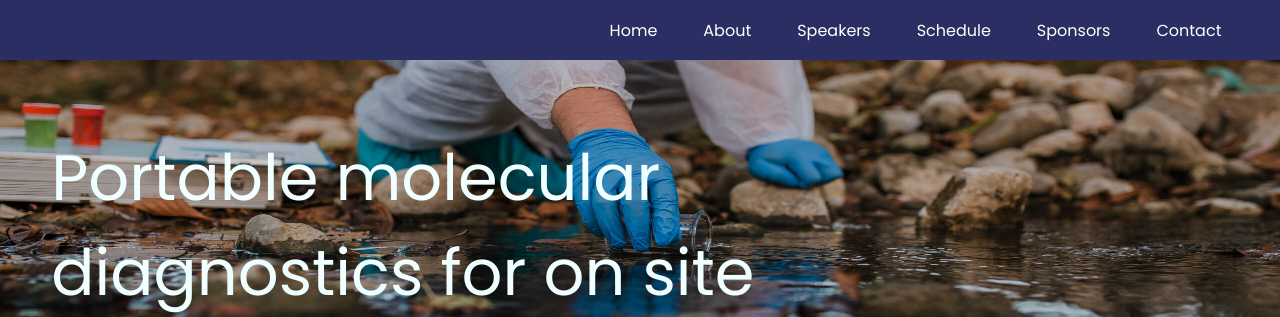
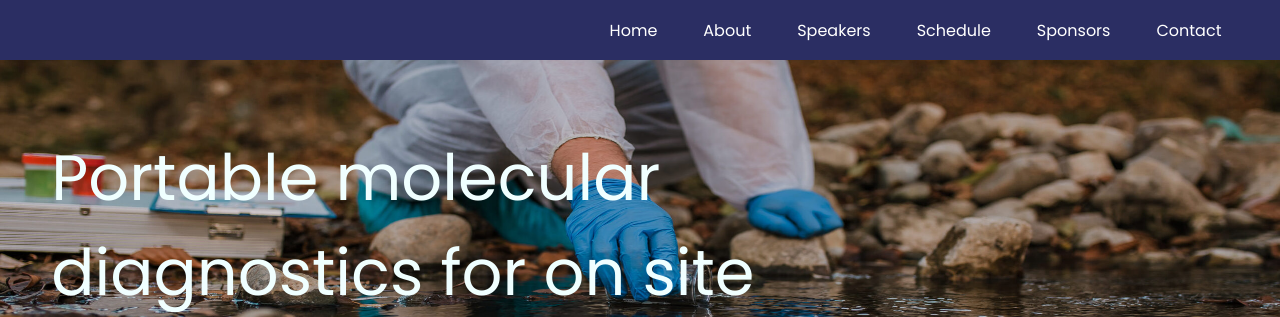
Before and after one commit to chaittan/OnSiteMicrobialWorkshop, a plain HTML site: page index.html in a window 1280 px wide. Shown: the top 317 px of the page. Drawn offline with nearby package versions, Linux system fonts and the light colour scheme.

Commit message:
Update index.html
hero-img margin top

```diff
--- a/index.html
+++ b/index.html
@@ -33,7 +33,7 @@
     <main>
         <section style="height: 450px;background-color: #ffe100;">
             <div class="firstSection">
-                <img src="hero-image.jpeg" style="width: 100%;" id="0">
+                <img src="hero-image.jpeg" style="width: 100%;margin-top:50px;" id="0">
                 <div class="leftSection">
                     Portable molecular diagnostics for on site <span class="purple">Water</span>
                     quality monitoring
```
